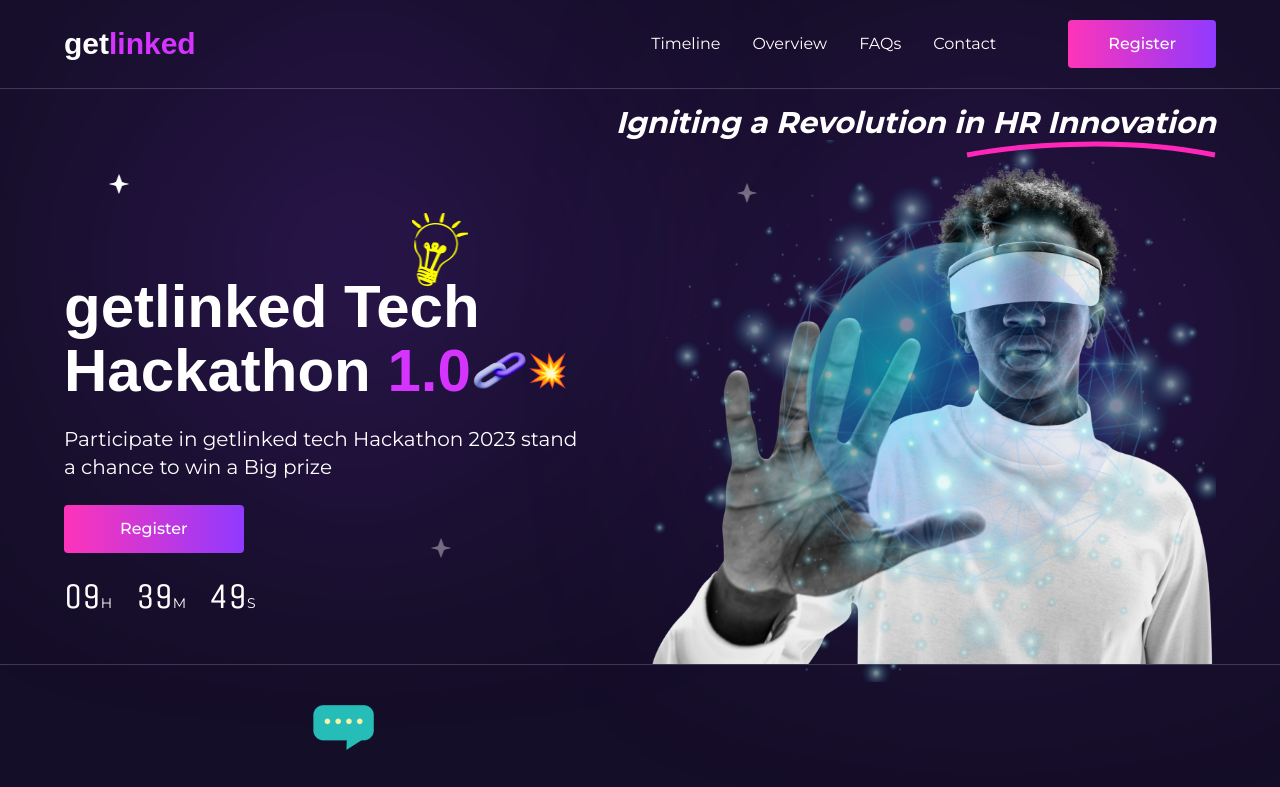
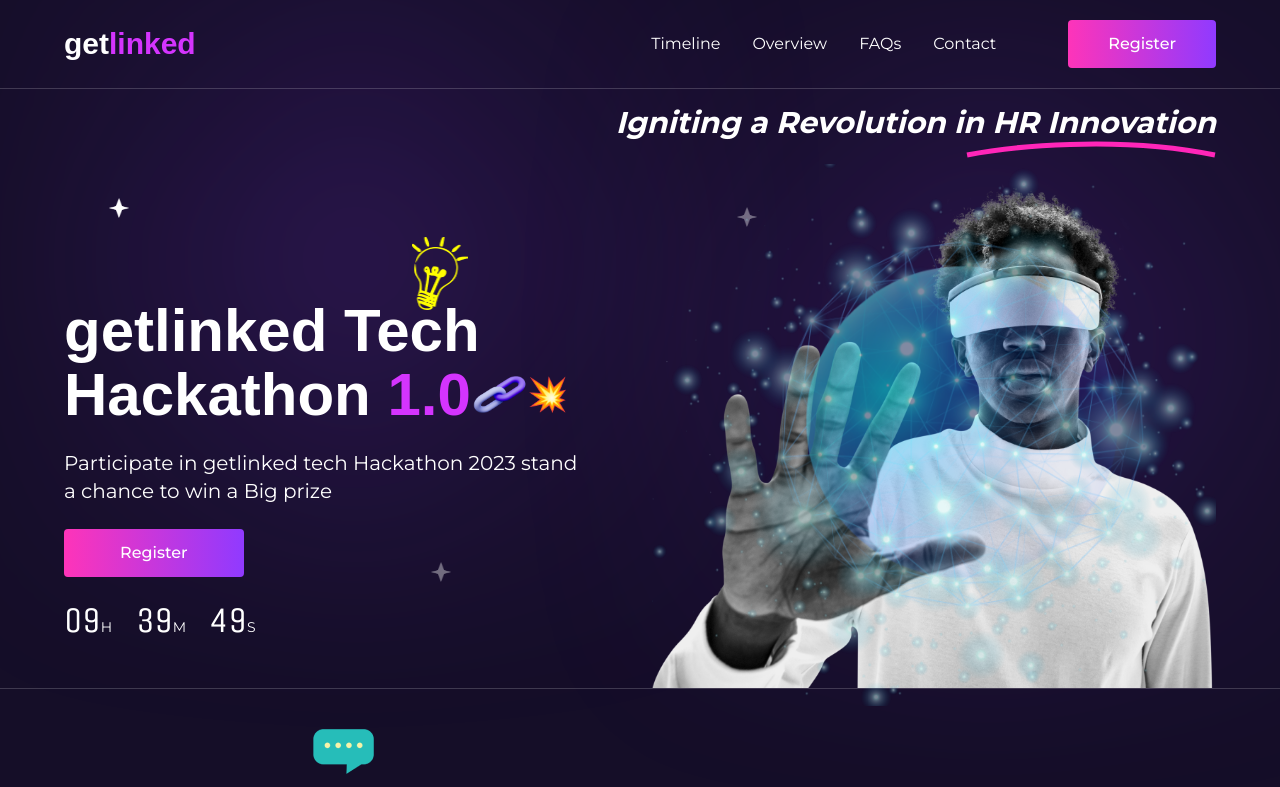
Before and after one commit to gift56/getlinked-ui-challengn, a Next.js app: page / in a window 1280 px wide. Shown: the top 787 px of the page. Built offline with nearby package versions, Linux system fonts and the light colour scheme; a web font is replaced by a local one.

Commit message:
adding some features

```diff
--- a/components/LandingpageContent/Hero.tsx
+++ b/components/LandingpageContent/Hero.tsx
@@ -47,7 +47,7 @@ const Hero = () => {
             className="max-w-full w-[115px] md:w-[250px]"
           />
         </div>
-        <div className="w-full flex items-center justify-between gap-6 flex-col tab:flex-row">
+        <div className="w-full flex items-center justify-between gap-6 flex-col tab:flex-row pt-6">
           <div className="w-full relative tab:flex-1 h-full flex flex-col gap-6 items-center justify-center tab:items-start tab:justify-start  py-10 md:pt-28">
             <motion.h2
               initial={{ opacity: 0, x: -50 }}
--- a/components/Navbar.tsx
+++ b/components/Navbar.tsx
@@ -92,7 +92,7 @@ const Navbar = () => {
       {/* MOBILE NAV */}
       <div
         className={`${
-          mobileNav ? "top-0" : "-top-[200vh]"
+          mobileNav ? "top-0" : "-top-[800vh]"
         } md:hidden flex flex-col h-screen bg-black/40 gap-7 absolute top-0 w-full z-40 transition-all`}
       >
         <div
```
